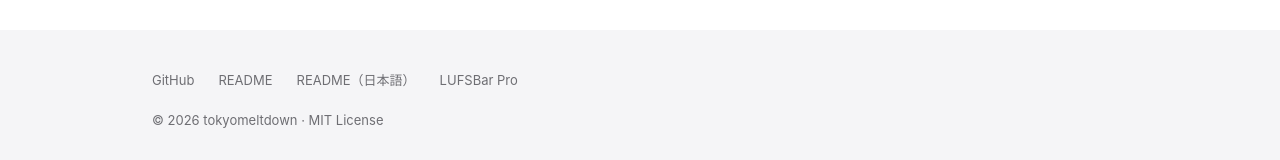
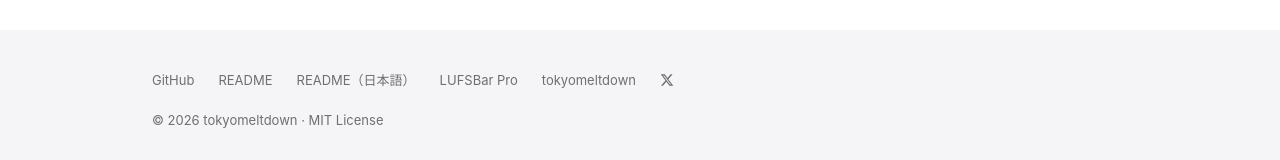
Before and after one commit to tokyomeltdown/LUFSBar, a plain HTML site: page docs/index.html in a window 1280 px wide. Shown: the part 3110-3270 px from the top of the page. Drawn offline with Linux system fonts and the light colour scheme.

Commit message:
site: link back to tokyomeltdown, and to X, from the footer
Every product page was a dead end: the hub links out to all four, and
each page linked to its own repo, but none of them led back. VOX
Normalizer already had the hub link and now matches on X too.

The X glyph is inline SVG using currentColor, so it picks up each site's
own link colour and nothing is fetched at load.

```diff
--- a/docs/index.html
+++ b/docs/index.html
@@ -221,6 +221,8 @@ body.ja span.lang-en,body.ja a.lang-en{display:none;}
     <a href="https://github.com/tokyomeltdown/LUFSBar/blob/main/README.md" target="_blank" rel="noopener">README</a>
     <a href="https://github.com/tokyomeltdown/LUFSBar/blob/main/README.ja.md" target="_blank" rel="noopener">README（日本語）</a>
     <a href="https://tokyomeltdown.github.io/lufsbar-pro/">LUFSBar Pro</a>
+    <a href="https://tokyomeltdown.github.io" target="_blank" rel="noopener">tokyomeltdown</a>
+    <a href="https://x.com/tokyomeltdownJP" target="_blank" rel="noopener" aria-label="X (@tokyomeltdownJP)"><svg viewBox="0 0 24 24" style="width:14px;height:14px;vertical-align:-2px;fill:currentColor" aria-hidden="true"><path d="M18.244 2.25h3.308l-7.227 8.26 8.502 11.24H16.17l-5.214-6.817L4.99 21.75H1.68l7.73-8.835L1.254 2.25H8.08l4.713 6.231zm-1.161 17.52h1.833L7.084 4.126H5.117z"/></svg></a>
   </div>
   <p>© 2026 tokyomeltdown · MIT License</p>
  </div>
```
